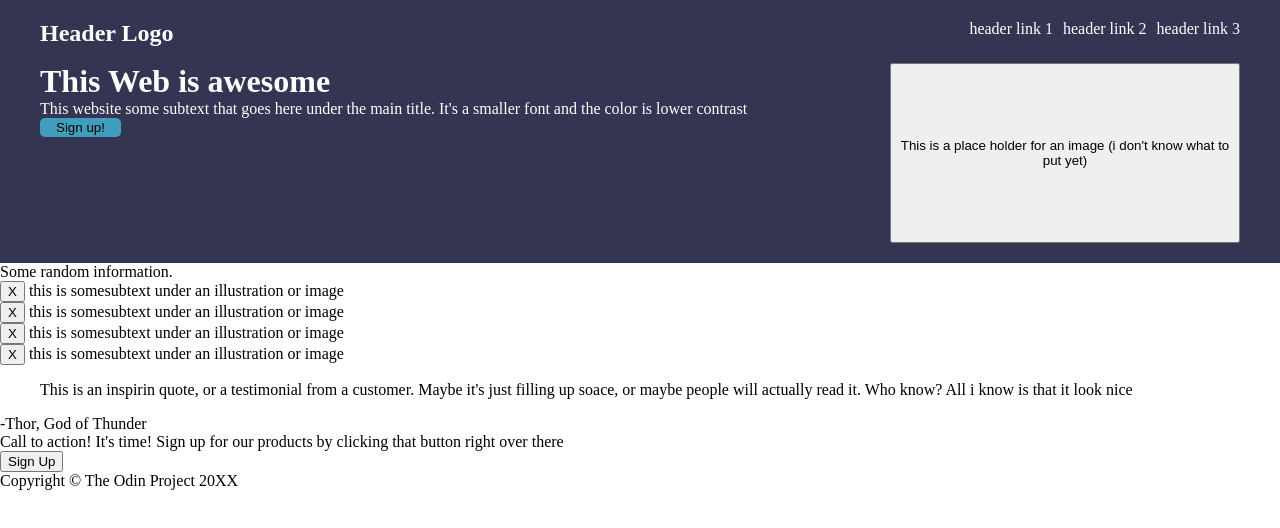
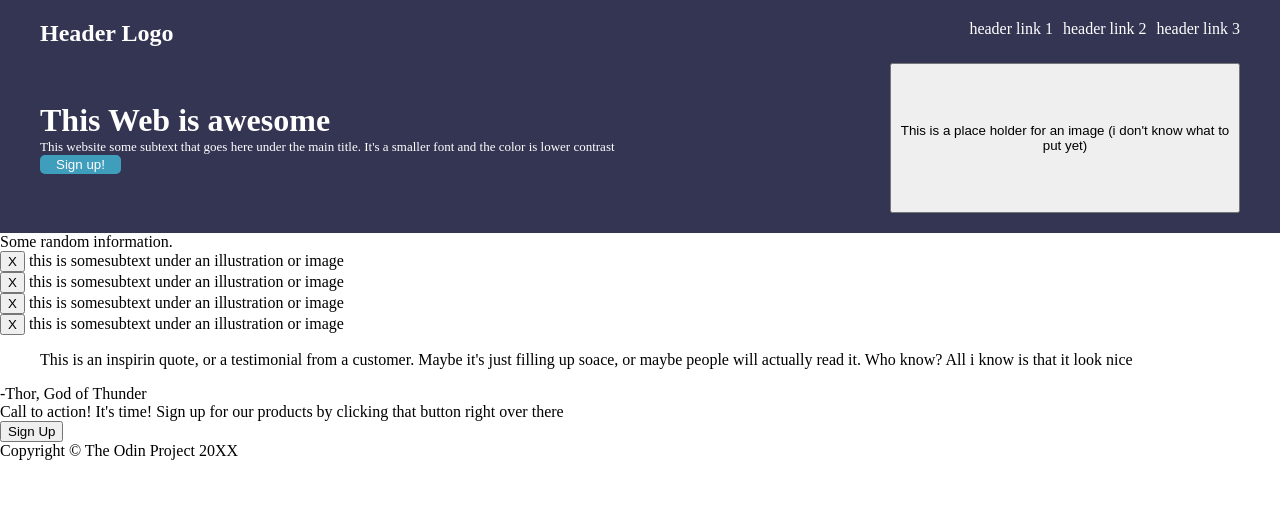
Before and after one commit to Arepencio/Odin-Landing-Page, a plain HTML site: page index.html in a window 1280 px wide. Drawn offline with Linux system fonts and the light colour scheme.

Commit message:
Reduce size of title'sbottom text

```diff
--- a/index.html
+++ b/index.html
@@ -26,11 +26,11 @@
         <div class="title">
             <div class="awesome">
                 <h1>This Web is awesome</h1>
-                <div>
+                <div class="description">
                     This website some subtext that goes here under the main title. It's a smaller font and the color is lower contrast
                 </div>
 
-                <button class="tsignup">Sign up!</button>
+                <button class="tsignup"><a href="#">Sign up!</a></button>
             </div>
             <button class="placeholder">This is a place holder for an image (i don't know what to put yet)</button>
         </div>
--- a/styless.css
+++ b/styless.css
@@ -41,12 +41,13 @@ h1 {
     display: flex;
     justify-content: space-between;
     margin-top: 16px;
+    align-items: center;
 }
 
 .placeholder {
     align-self: center;
     width: 350px;
-    height: 180px;
+    height: 150px;
 }
 
 .tsignup {
@@ -59,3 +60,7 @@ h1 {
 .button {
     color: white;
 }
+
+.description {
+    font-size: small;
+}
```
